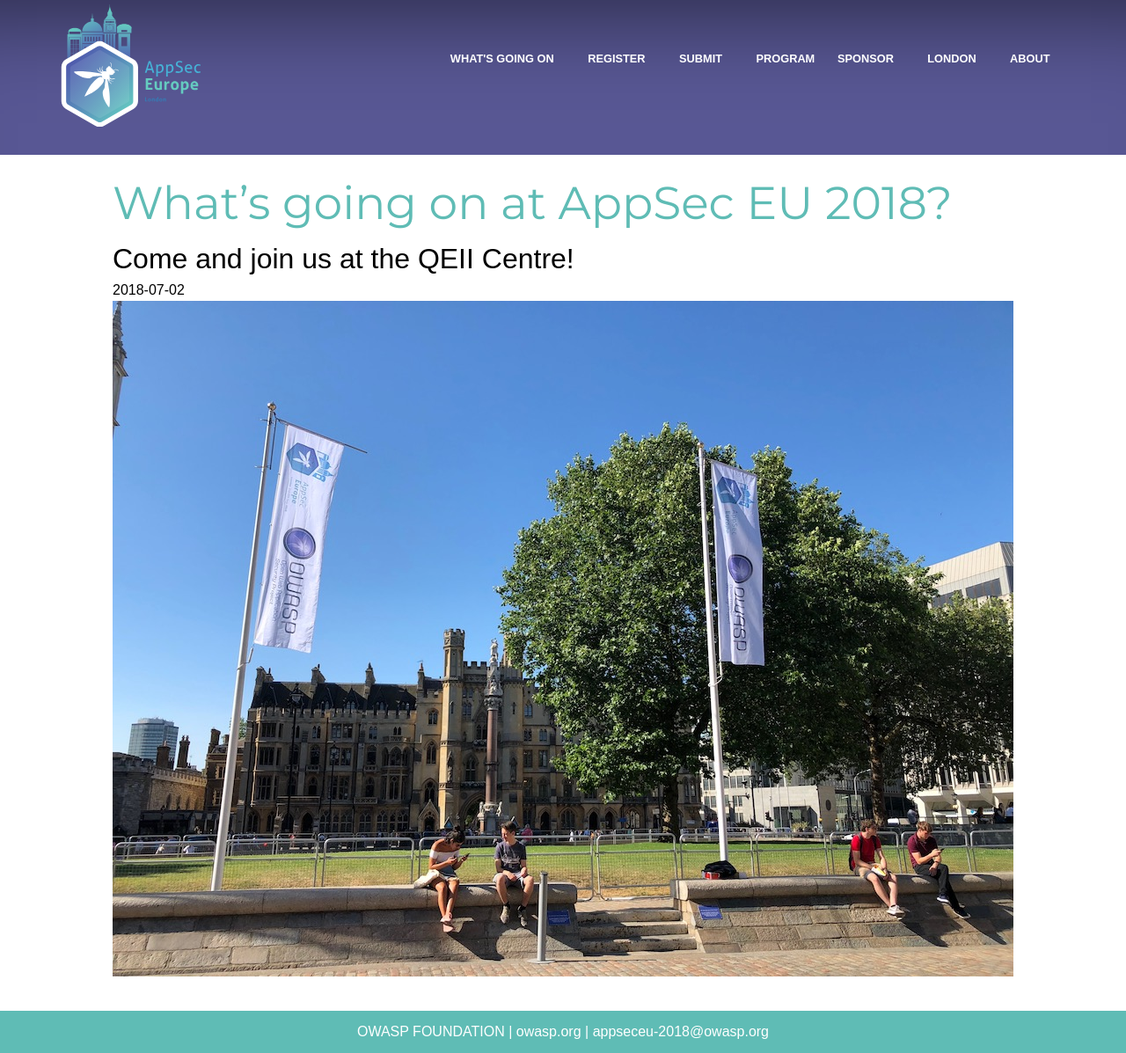
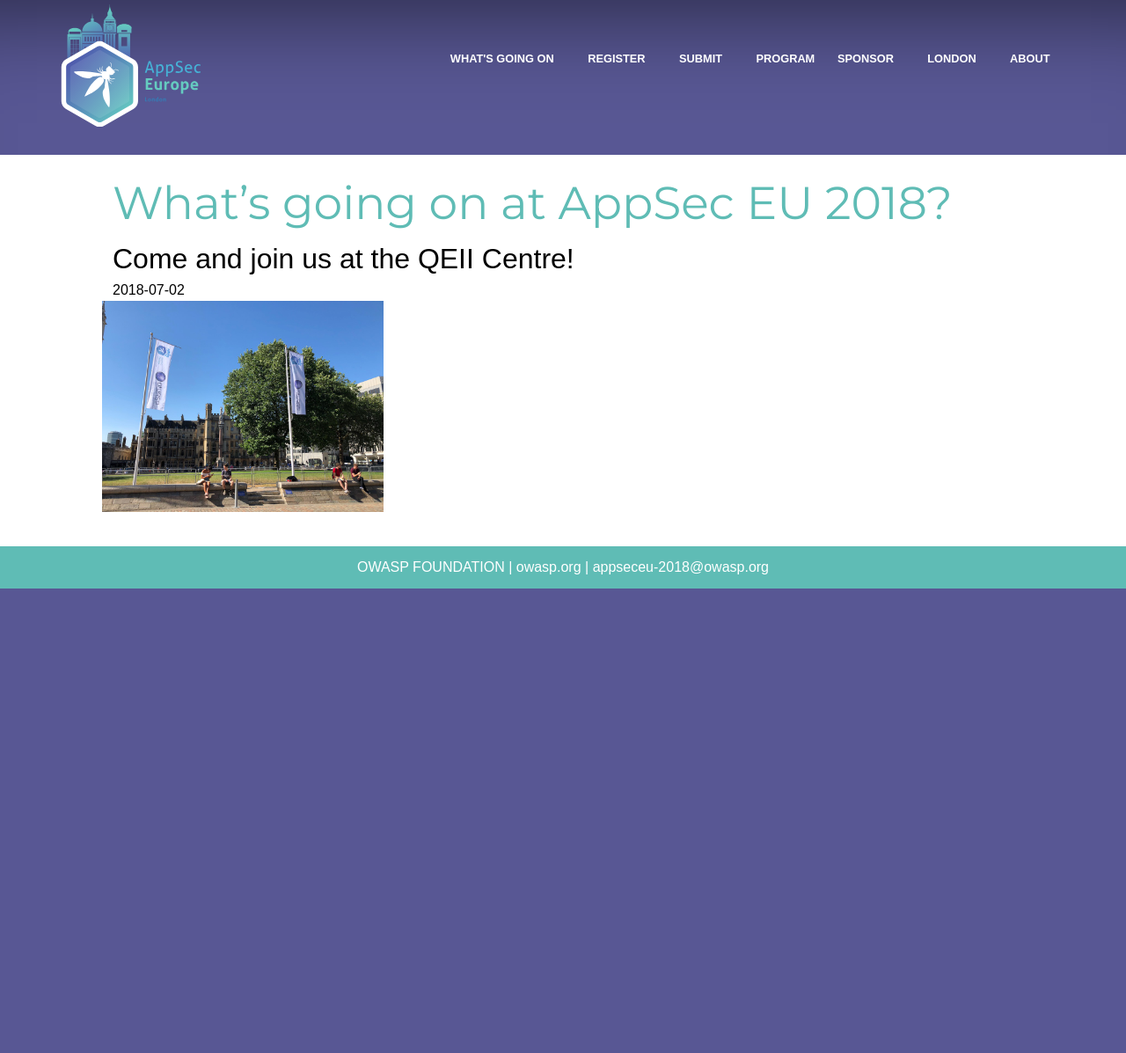
Before and after one commit to OWASP/AppSecEurope2018, a Jekyll site: the page built from whatsgoingon.md, in a window 1280 px wide. Shown: the whole page at 88% size. Built offline with Jekyll 4.4.1, drawn with Linux system fonts in a browser that asks for light colours; some web fonts are replaced; after the commit the page ends 900 px from its top, so only the background shows below that.

Commit message:
max size

```diff
--- a/whatsgoingon.md
+++ b/whatsgoingon.md
@@ -7,4 +7,4 @@
 ## Come and join us at the QEII Centre!
 <i>2018-07-02</i>
 <br>
-<img src="/assets/images/live_venue1.JPG" class="img-rounded" alt="QEII Centre">
+<img src="/assets/images/live_venue1.JPG" alt="QEII Centre" style="width: 20em; margin-left: -0.75em;">
```
